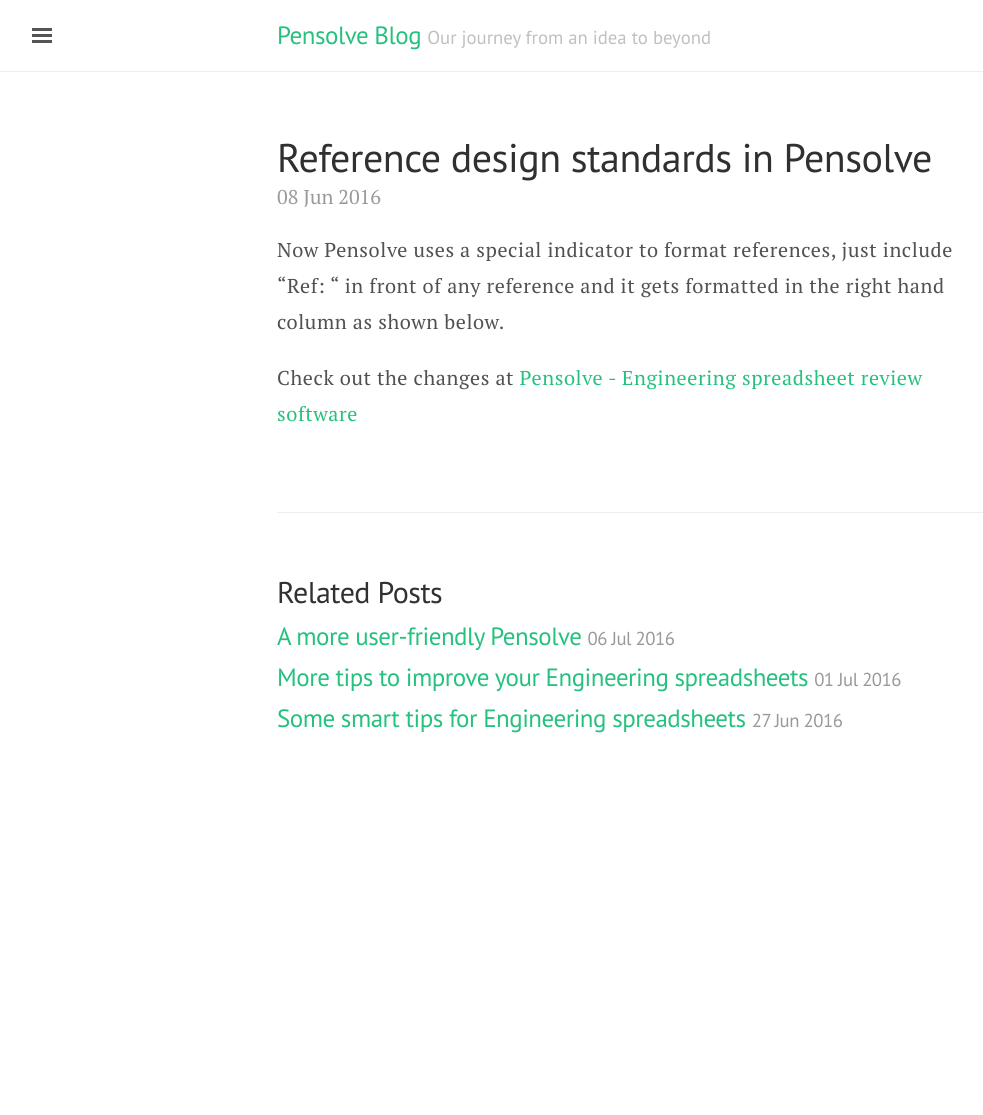
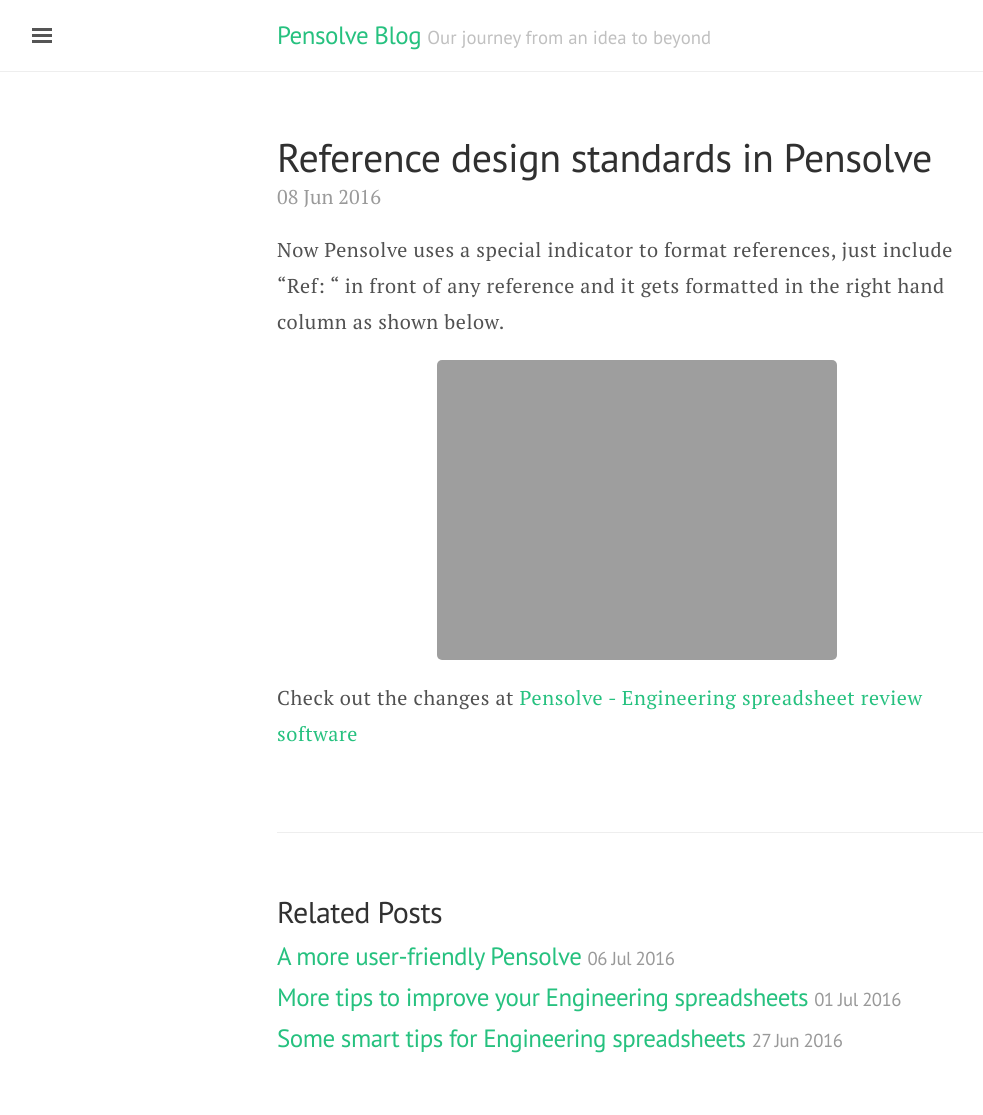
Before and after one commit to pensolve/blog, a Jekyll site: the page built from _posts/2016-06-08-Pensolve-references-are-here.md, in a window 1280 px wide. Shown: the whole page, without its empty margins (3-986 px from the left). Built offline with Jekyll 4.4.1, drawn with Linux system fonts in a browser that asks for light colours; before the commit the page ends 900 px from its top, so only the background shows below that.

Commit message:
Update 2016-06-08-Pensolve-references-are-here.md

```diff
--- a/_posts/2016-06-08-Pensolve-references-are-here.md
+++ b/_posts/2016-06-08-Pensolve-references-are-here.md
@@ -5,6 +5,8 @@
 
 Now Pensolve uses a special indicator to format references, just include "Ref: " in front of any reference and it gets formatted in the right hand column as shown below.
 
+![References formatted in Pensolve PDF output](http://pensolve.com/public/2016-06-08-Pensolve-references/design-references.png){: .center-image }
+
 
 
 Check out the changes at [Pensolve - Engineering spreadsheet review software](https://app.pensolve.com)
```
